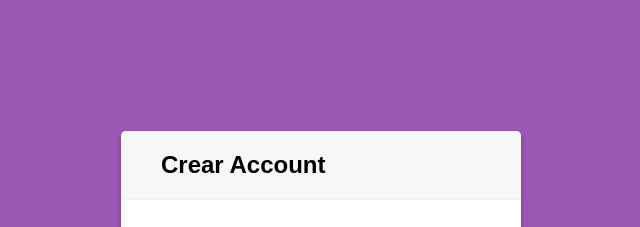
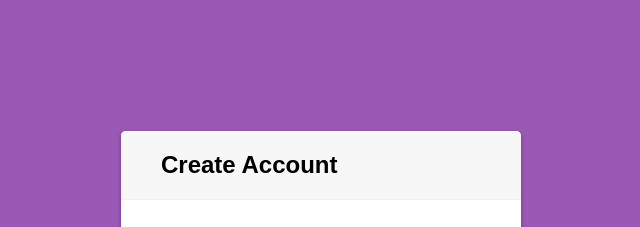
Before and after one commit to jenish-codes/form-validation, a plain HTML site: page index.html in a window 1280 px wide. Shown: the top 227 px of the page, 319-959 px from the left. Drawn offline with Linux system fonts and the light colour scheme.

Commit message:
Update Spelling in Index.html

```diff
--- a/index.html
+++ b/index.html
@@ -11,7 +11,7 @@
 <body>
     <div class="container">
         <div class="header">
-            <h2>Crear Account</h2>
+            <h2>Create Account</h2>
         </div>
         <form action="" class="form" id="form">
             <div class="form-control">
```
